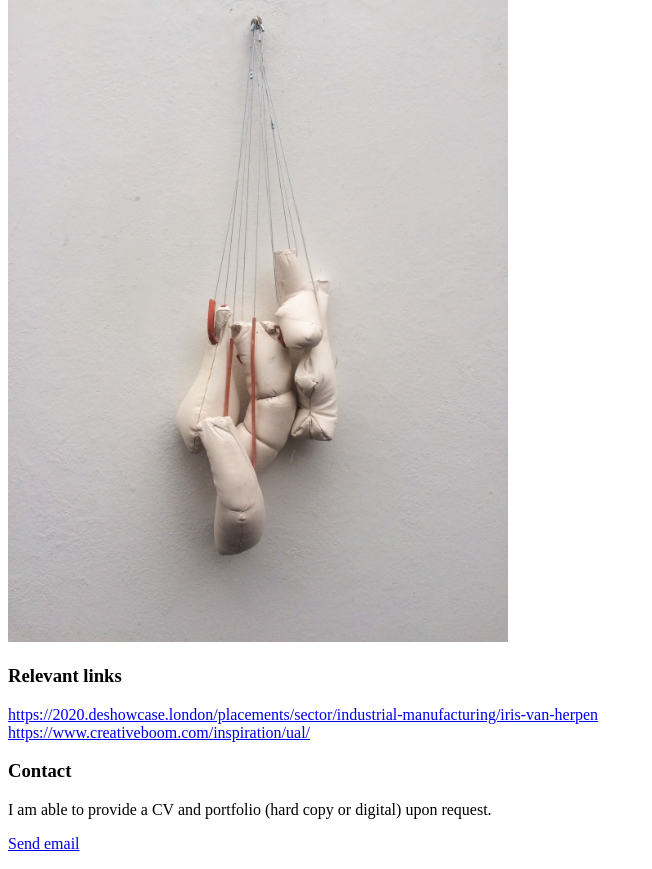
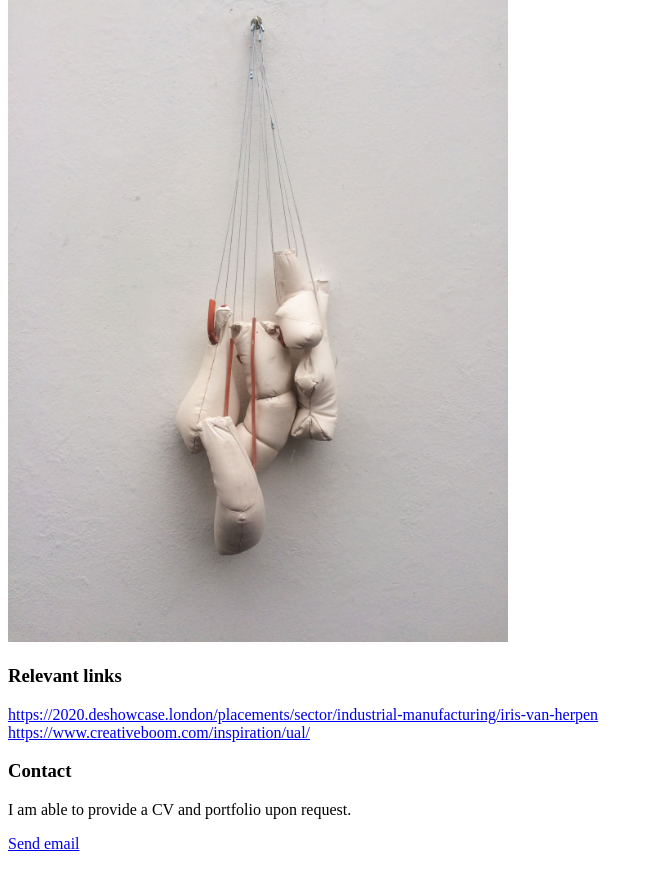
Before and after one commit to AlisaLomax/webpage, a plain HTML site: page index.html in a window 1280 px wide. Shown: the part 398-1267 px from the top of the page, without its empty margins (0-652 px from the left). Drawn offline with Linux system fonts and the light colour scheme.

Commit message:
Update index.html

```diff
--- a/index.html
+++ b/index.html
@@ -20,7 +20,7 @@
 		<a href= "https://www.creativeboom.com/inspiration/ual/" target="_blank">https://www.creativeboom.com/inspiration/ual/</a>
 		<h3>Contact</h3>
 		<div id="Contact">
-		<p>I am able to provide a CV and portfolio (hard copy or digital) upon request.</p>
+		<p>I am able to provide a CV and portfolio upon request.</p>
 		<p><a href="mailto:lomaxalisa@outlook.com">Send email</a></p>
 	</body>
 </html>
```
